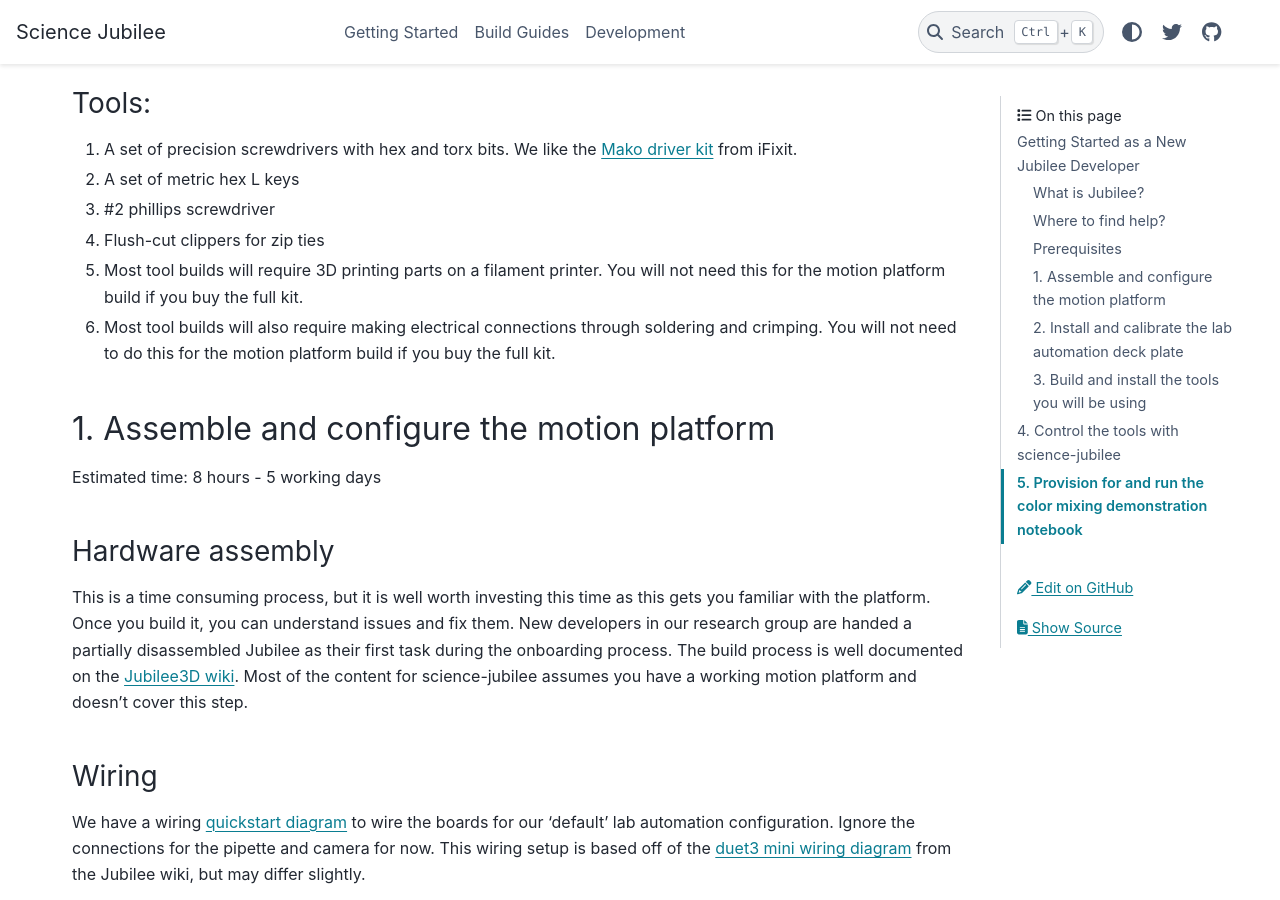
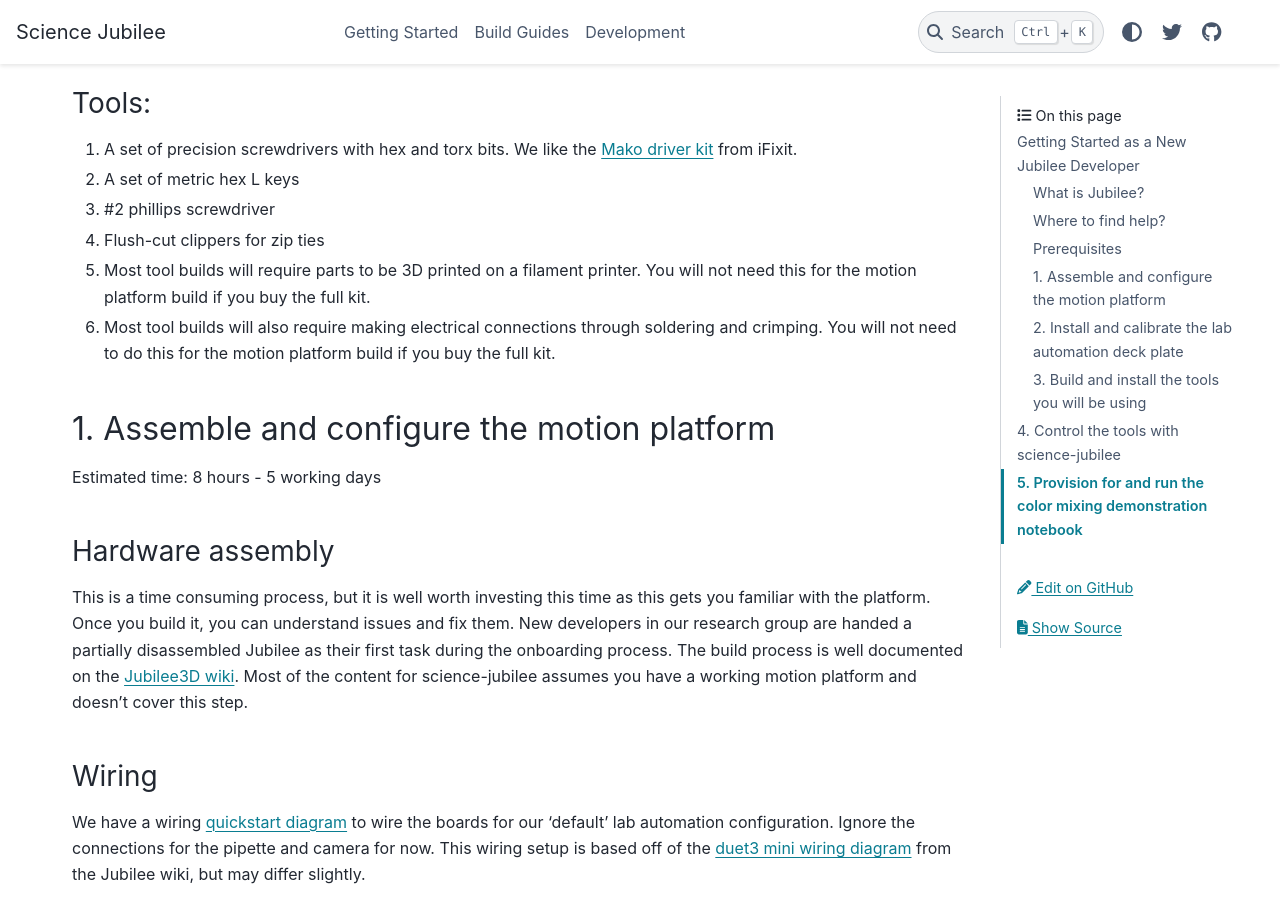
Before and after one commit to machineagency/science-jubilee, a Sphinx documentation site: the page built from docs/getting_started/new_developer_guide.md, in a window 1280 px wide and 900 px high, scrolled down 1642 px. Built offline with Sphinx 7.4.7 and the PyData theme 0.15.4, drawn with Linux system fonts in a browser that asks for light colours.

Commit message:
edits to new dev guide

```diff
--- a/docs/getting_started/new_developer_guide.md
+++ b/docs/getting_started/new_developer_guide.md
@@ -42,7 +42,7 @@ This guide assumes you have a few things:
 2. A set of metric hex L keys
 3. #2 phillips screwdriver
 4. Flush-cut clippers for zip ties
-5. Most tool builds will require 3D printing parts on a filament printer. You will not need this for the motion platform build if you buy the full kit.
+5. Most tool builds will require parts to be 3D printed on a filament printer. You will not need this for the motion platform build if you buy the full kit.
 6. Most tool builds will also require making electrical connections through soldering and crimping. You will not need to do this for the motion platform build if you buy the full kit.
 
 
```
